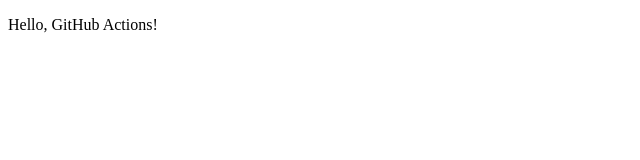
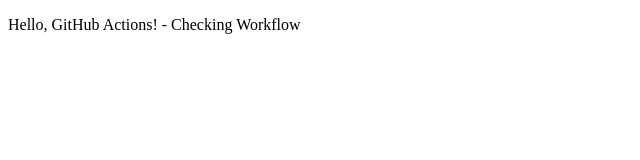
Before and after one commit to JilvinAbraham/gh-deployment-workflow, a plain HTML site: page index.html in a window 1280 px wide. Shown: the whole page, without its empty margins (0-640 px from the left). Drawn offline with Linux system fonts and the light colour scheme.

Commit message:
Updated readme and html file

```diff
--- a/index.html
+++ b/index.html
@@ -8,7 +8,7 @@
 </head>
 
 <body>
-    <p>Hello, GitHub Actions!</p>
+    <p>Hello, GitHub Actions! - Checking Workflow</p>
 </body>
 
 </html>
```
Also changed, not shown: 1 other file.
